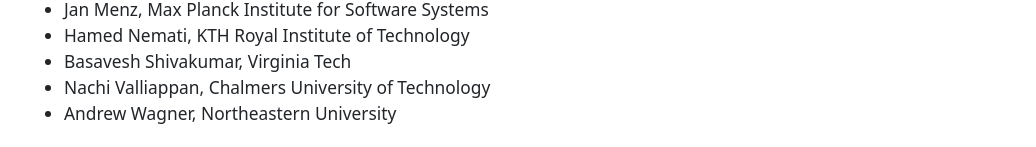
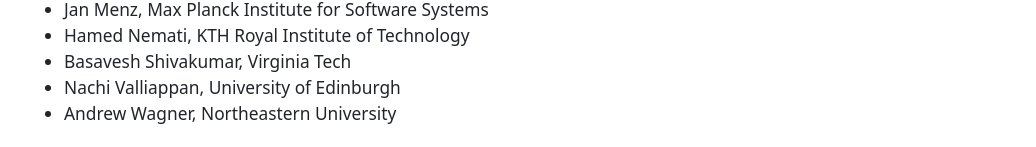
Before and after one commit to nachivpn/fcs2024, a plain HTML site: page index.html in a window 1280 px wide. Shown: the part 2861-3008 px from the top of the page, without its empty margins (120-1156 px from the left). Drawn offline with Linux system fonts and the light colour scheme.

Commit message:
updating PC information

```diff
--- a/index.html
+++ b/index.html
@@ -260,7 +260,7 @@
         <li>Jan Menz, Max Planck Institute for Software Systems</li>
         <li>Hamed Nemati, KTH Royal Institute of Technology</li>
         <li>Basavesh Shivakumar, Virginia Tech</li>
-        <li>Nachi Valliappan, Chalmers University of Technology</li>
+        <li>Nachi Valliappan, University of Edinburgh</li>
         <li>Andrew Wagner, Northeastern University</li>
       </ul>
 
```
